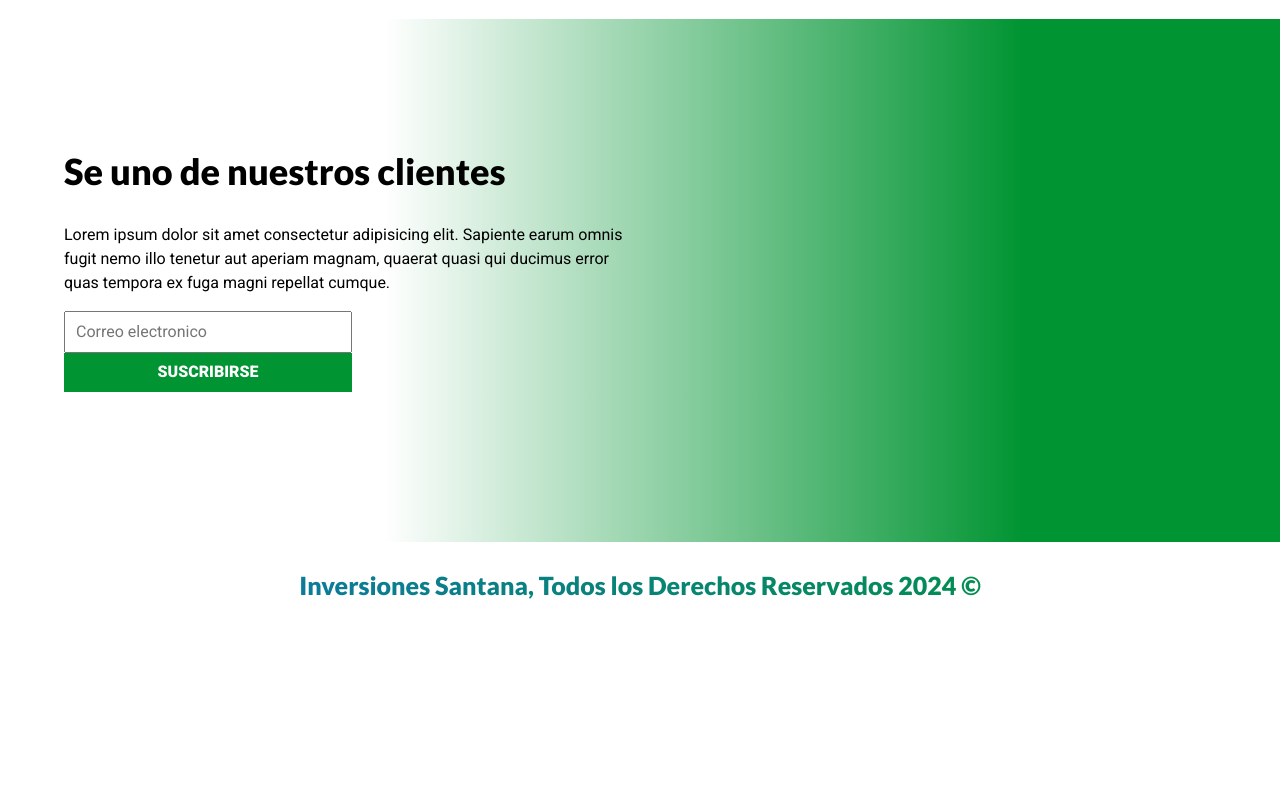
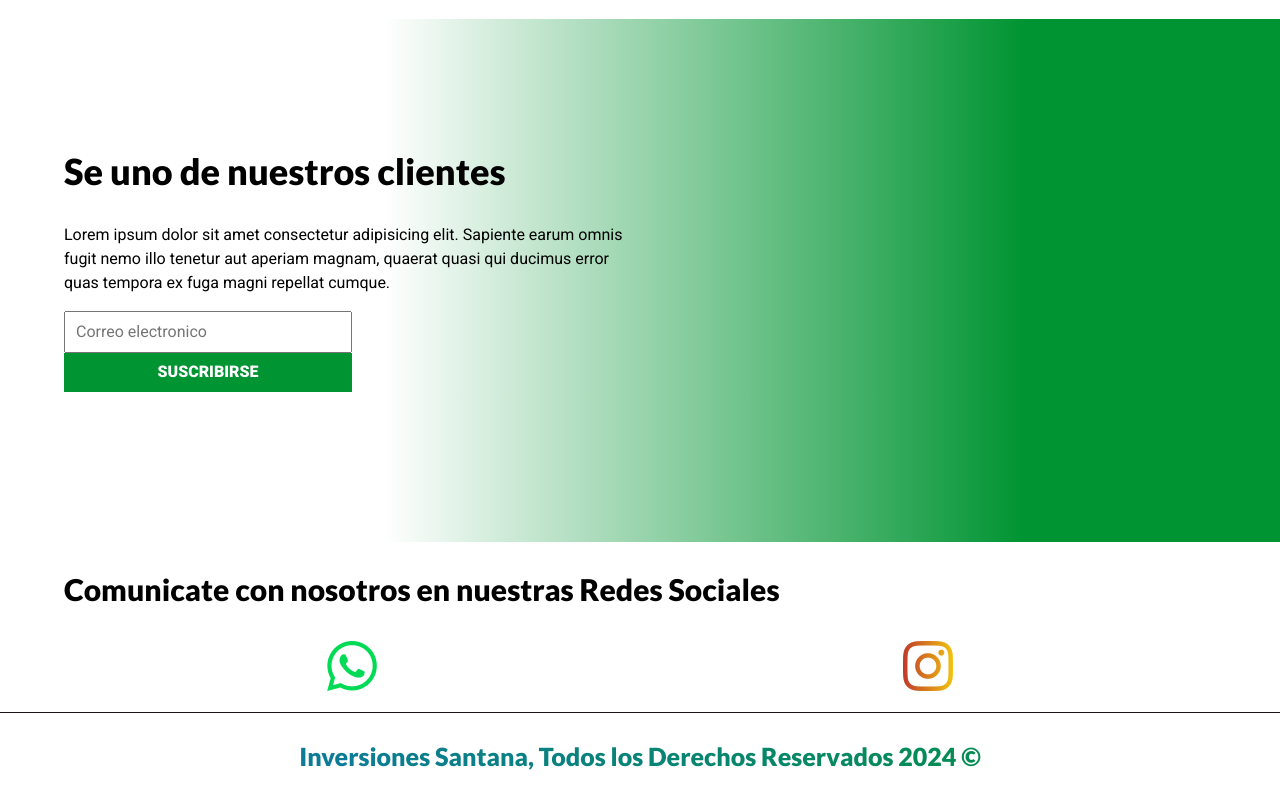
Before and after one commit to EmanuelCode19/InversionesSantanaWeb, a plain HTML site: page index.html in a window 1280 px wide. Shown: the part 2397-3197 px from the top of the page. Before the commit the page ends 3026 px from the top, so only its background shows below. Drawn offline with nearby package versions, Linux system fonts and the light colour scheme.

Commit message:
new block

```diff
--- a/css/styles.css
+++ b/css/styles.css
@@ -1,4 +1,5 @@
 /* custom properties */
+@import url('https://cdn-uicons.flaticon.com/2.6.0/uicons-brands/css/uicons-brands.css');
 
 :root{
 
@@ -472,6 +473,35 @@ display: block;
     margin-bottom: 5rem;
     transition: all 0.3s ease-out
 }
+.social-media{
+   border-bottom: 1px solid #1f1313;
+}
+.social-media h3{
+    font-size: 2rem;
+}
+@media(min-width:768px){
+    .social-media h3{
+        font-size: 3rem;
+    }
+}
+.networks{
+    display: flex;
+    justify-content: space-around;
+
+}
+
+.link{
+   text-decoration: none;
+   font-size: 50px;
+}
+.link:nth-child(1){
+    color: var(--primaryColor);
+ }
+ .link:nth-child(2){
+    color: transparent;
+    background:linear-gradient(to right,#c0392b 0%, #f1c40f 100%);
+    -webkit-background-clip: text;
+ }
 /* Footer */
 
 footer h2{
--- a/index.html
+++ b/index.html
@@ -106,6 +106,20 @@
         </div>
     </div>
 
+    <div class="social-media">
+        <div class="container contain-social-media">
+            <h3>Comunicate con nosotros en nuestras Redes Sociales</h3>
+            <div class="networks">
+                <a class="link" href="https://wa.me/18293481598?text=Hola, Me gustaria saber mas acerca de los tipos de prestamos que ofrecen">
+                    <i class="fi fi-brands-whatsapp"></i>
+                </a>
+                <a class="link" href="https://www.instagram.com/accounts/login/?next=https%3A%2F%2Fwww.instagram.com%2Finversiones_santana2024%2F%3Figsh%3DMWFnNmdvd29tMXJhYg%253D%253D&is_from_rle">
+                    <i class="fi fi-brands-instagram"></i>
+                </a>
+            </div>
+        </div>
+    </div>
+
     <footer>
         <h2 class="text-center">Inversiones Santana, Todos los Derechos Reservados 2024 &copy;</h2>
     </footer>
```
